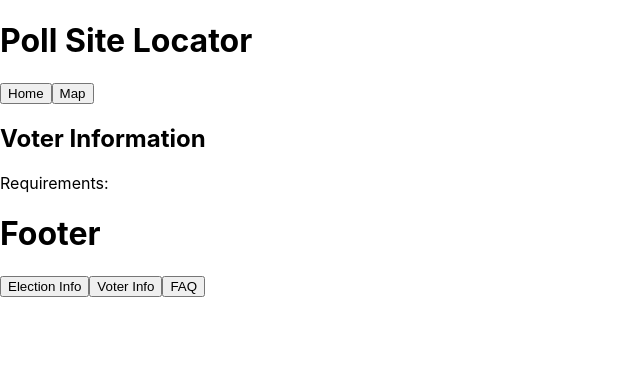
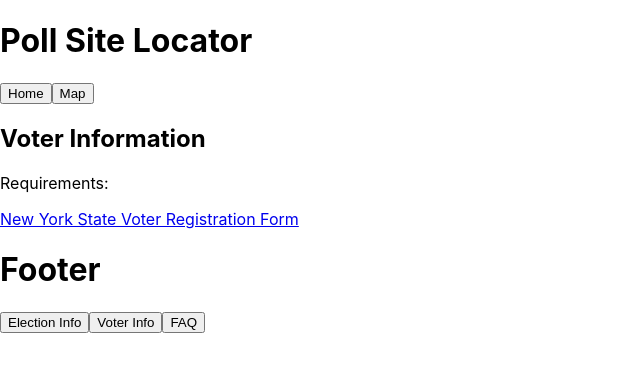
Before and after one commit to Kayrod23/hackathon_project, a React (Create React App) app: page /voterInfo in a window 1280 px wide. Shown: the top 372 px of the page, without its empty margins (0-640 px from the left). Built offline with nearby package versions, Linux system fonts and the light colour scheme.

Commit message:
connect voter info to an external web site

```diff
--- a/src/Pages/VoterInfo.js
+++ b/src/Pages/VoterInfo.js
@@ -1,10 +1,16 @@
 
 export default function VoterInfo() {
+
+
   return (
     <div>
       <h2>Voter Information</h2>
       <p>Requirements: {VoterInfo.VoterRequirements}</p>
-      <section className="userInfo"></section>
+      <section className="userInfo">
+       <a href="https://www.elections.ny.gov/NYSBOE/download/voting/voteregform-eng-fillable.pdf">
+       New York State Voter Registration Form
+       </a>
+      </section>
     </div>
   );
 }
```
